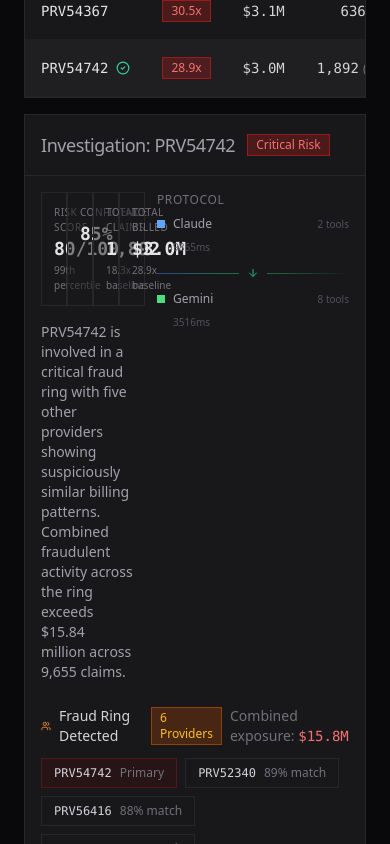
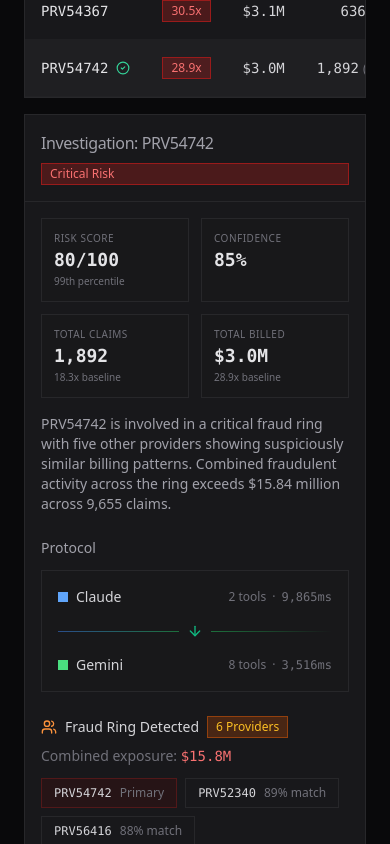
Before and after one commit to SolarysGroup/solarys-fraud-detection-demo, a Next.js app in the folder apps/web/: page /mcpa2a/trs-demo in a window 390 px wide. Shown: the part 1600-2444 px from the top of the page. Built offline with nearby package versions, Linux system fonts and the light colour scheme; no server answers.

Commit message:
Mobile Optimization

```diff
--- a/apps/web/src/components/investigation/InvestigationReport.tsx
+++ b/apps/web/src/components/investigation/InvestigationReport.tsx
@@ -14,20 +14,18 @@
   return (
     <Card>
       <CardHeader className="pb-4">
-        <div className="flex items-center justify-between">
-          <div className="flex items-center gap-3">
-            <CardTitle className="text-lg">Investigation: {result.providerId}</CardTitle>
+        <div className="flex flex-col sm:flex-row sm:items-center gap-2 sm:gap-3">
+          <CardTitle className="text-base sm:text-lg">Investigation: {result.providerId}</CardTitle>
           <Badge variant="error">Critical Risk</Badge>
-          </div>
         </div>
       </CardHeader>
 
       <CardContent className="space-y-6">
         {/* Top Section: Metrics + Protocol */}
-        <div className="flex gap-6">
+        <div className="flex flex-col lg:flex-row gap-6">
           {/* Left: Key Metrics */}
-          <div className="flex-1">
-            <div className="grid grid-cols-4 gap-3 mb-4">
+          <div className="flex-1 min-w-0">
+            <div className="grid grid-cols-2 sm:grid-cols-4 gap-3 mb-4">
               <MetricBox label="Risk Score" value={`${result.riskScore}/100`} sublabel={`${result.riskPercentile}th percentile`} />
               <MetricBox label="Confidence" value={`${result.confidence}%`} />
               <MetricBox label="Total Claims" value={formatNumber(result.totalClaims)} sublabel={`${result.claimsBaselineMultiplier}x baseline`} />
@@ -37,19 +35,21 @@
           </div>
 
           {/* Right: Protocol Steps */}
-          <div className="w-48 shrink-0">
-            <div className="text-xs text-zinc-500 uppercase tracking-wider mb-2">Protocol</div>
+          <div className="w-full lg:w-56 shrink-0">
+            <div className="text-sm font-medium text-zinc-400 mb-3">Protocol</div>
             <ProtocolMini steps={result.protocolSteps} />
           </div>
         </div>
 
         {/* Fraud Ring */}
         <div>
-          <div className="flex items-center gap-2 mb-3">
+          <div className="flex flex-col sm:flex-row sm:items-center gap-2 mb-3">
+            <div className="flex items-center gap-2">
               <Users className="h-4 w-4 text-orange-400" />
               <span className="text-sm font-medium text-zinc-300">Fraud Ring Detected</span>
               <Badge variant="warning">{result.fraudRing.length + 1} Providers</Badge>
-            <span className="text-sm text-zinc-500 ml-auto">
+            </div>
+            <span className="text-sm text-zinc-500 sm:ml-auto">
               Combined exposure: <span className="text-red-400 font-mono">{formatCurrency(result.fraudRingTotal)}</span>
             </span>
           </div>
@@ -68,7 +68,7 @@
         </div>
 
         {/* Two Column: Red Flags + Recommendations */}
-        <div className="grid grid-cols-2 gap-6">
+        <div className="grid grid-cols-1 md:grid-cols-2 gap-6">
           <div>
             <div className="flex items-center gap-2 mb-3">
               <AlertTriangle className="h-4 w-4 text-red-400" />
@@ -123,29 +123,39 @@
   const geminiTime = geminiSteps.reduce((sum, s) => sum + s.duration, 0);
 
   return (
-    <div className="space-y-2">
+    <div className="bg-zinc-900/50 border border-zinc-800 rounded-lg p-4 space-y-2">
       {/* Claude */}
+      <div className="flex items-center justify-between">
         <div className="flex items-center gap-2">
-        <div className="w-2 h-2 rounded-full bg-blue-400" />
-        <span className="text-xs text-zinc-400">Claude</span>
-        <span className="text-[10px] text-zinc-600 ml-auto">{claudeSteps.length} tools</span>
+          <div className="w-2.5 h-2.5 rounded-full bg-blue-400" />
+          <span className="text-sm font-medium text-zinc-300">Claude</span>
         </div>
-      <div className="text-[10px] text-zinc-600 pl-4">{claudeTime}ms</div>
+        <div className="text-xs text-zinc-500 text-right">
+          <span>{claudeSteps.length} tools</span>
+          <span className="mx-1.5">·</span>
+          <span className="font-mono">{claudeTime.toLocaleString()}ms</span>
+        </div>
+      </div>
 
       {/* A2A Arrow */}
-      <div className="flex items-center gap-2 py-1">
+      <div className="flex items-center gap-2 py-2">
         <div className="flex-1 h-px bg-gradient-to-r from-blue-500/50 to-green-500/50" />
-        <ArrowDown className="h-3 w-3 text-emerald-500" />
+        <ArrowDown className="h-4 w-4 text-emerald-500" />
         <div className="flex-1 h-px bg-gradient-to-r from-green-500/50 to-transparent" />
       </div>
 
       {/* Gemini */}
+      <div className="flex items-center justify-between">
         <div className="flex items-center gap-2">
-        <div className="w-2 h-2 rounded-full bg-green-400" />
-        <span className="text-xs text-zinc-400">Gemini</span>
-        <span className="text-[10px] text-zinc-600 ml-auto">{geminiSteps.length} tools</span>
+          <div className="w-2.5 h-2.5 rounded-full bg-green-400" />
+          <span className="text-sm font-medium text-zinc-300">Gemini</span>
         </div>
-      <div className="text-[10px] text-zinc-600 pl-4">{geminiTime}ms</div>
+        <div className="text-xs text-zinc-500 text-right">
+          <span>{geminiSteps.length} tools</span>
+          <span className="mx-1.5">·</span>
+          <span className="font-mono">{geminiTime.toLocaleString()}ms</span>
+        </div>
+      </div>
     </div>
   );
 }
```
Lines whose indentation alone changed are shown as unchanged.
